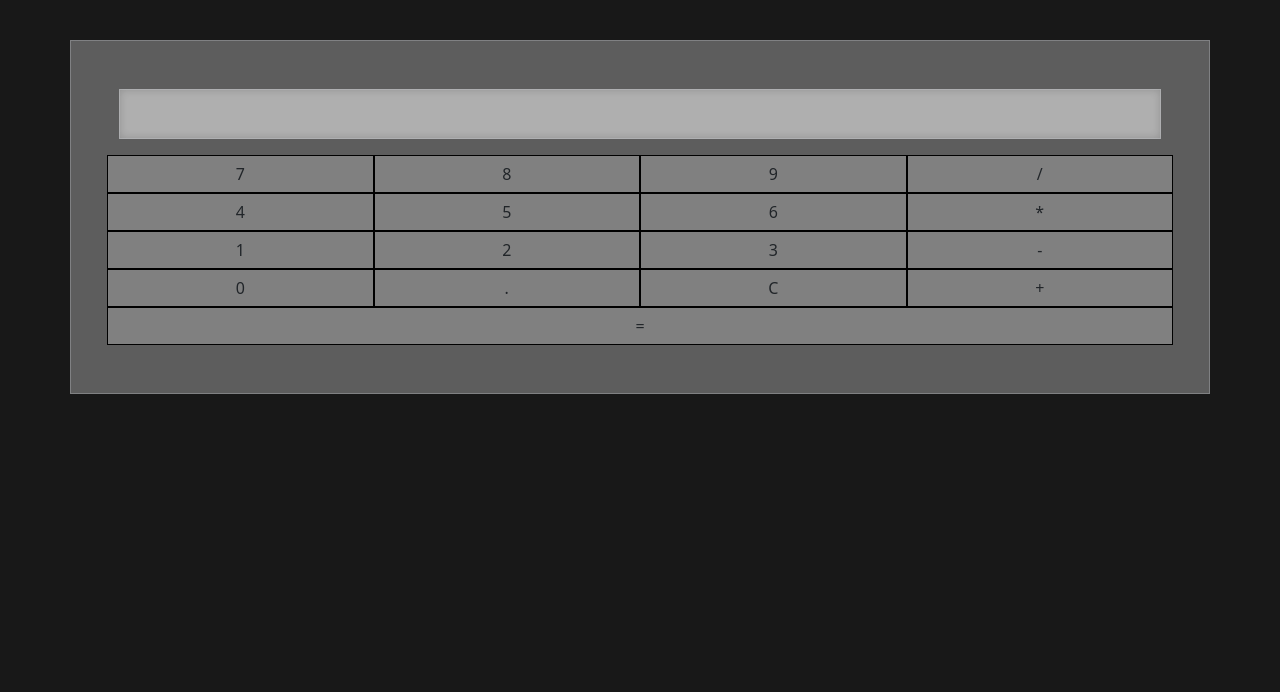
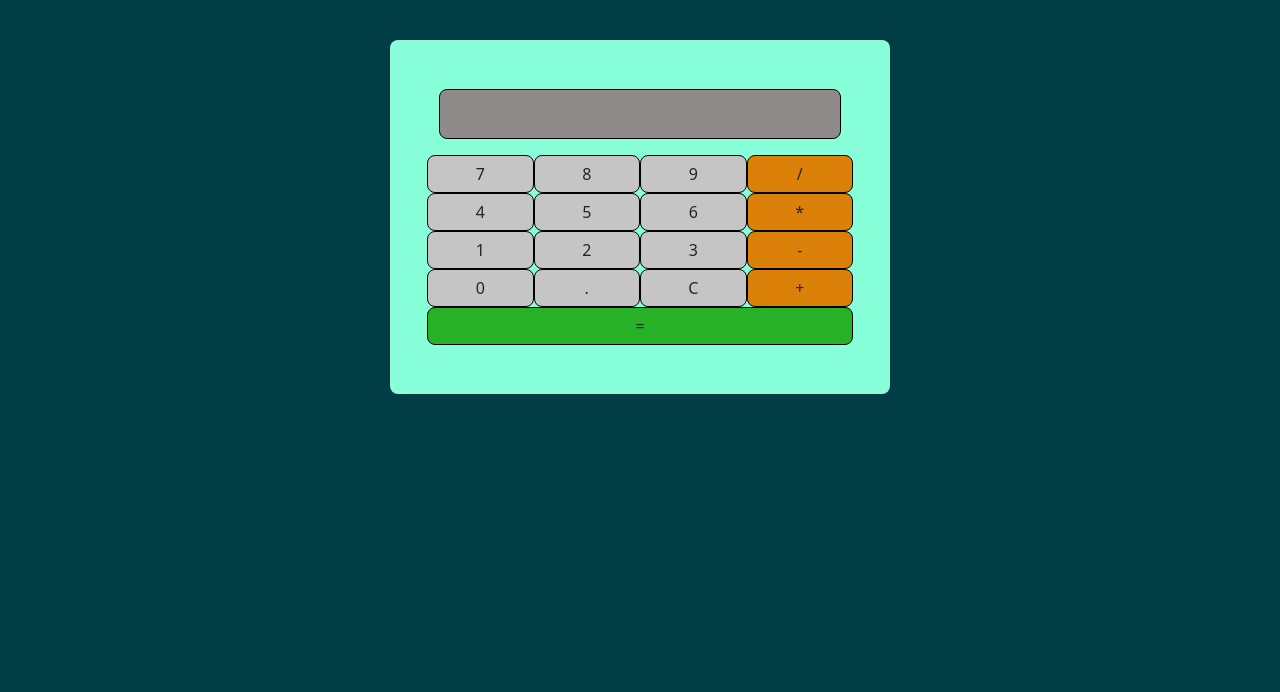
Before and after one commit to JuanAndresSalas/calculadora, a website: page index.html in a window 1280 px wide. Shown: the part 108-800 px from the top of the page. Drawn offline with nearby package versions, Linux system fonts and the light colour scheme.

Commit message:
estiloFinal

```diff
--- a/index.html
+++ b/index.html
@@ -12,36 +12,36 @@
     <title>Calculadora - Juan Salas</title>
 </head>
 <body>
-    <h1 class="mb-5">Calculadora</h1>
+    <h1 class="mb-5 border-bottom ">Calculadora</h1>
     <main>
-        <div class="container mb-5 p-5" id="cuerpo">
-            <div class="container mb-3" id="resultado"></div>
+        <div class="container mb-5 p-5 rounded-3" id="fondo-calculadora">
+            <div class="container mb-3 rounded-3" id="resultado"></div>
             <div class="row">
-                <button class="col btn" id="siete" value="7">7</button>
-                <button class="col btn" id="ocho" value="8">8</button>
-                <button class="col btn" id="nueve" value="9">9</button>
-                <button class="col btn" id="division" value="division">/</button>
+                <button class="col btn numero rounded-3" id="siete" value="7">7</button>
+                <button class="col btn numero rounded-3" id="ocho" value="8">8</button>
+                <button class="col btn numero rounded-3" id="nueve" value="9">9</button>
+                <button class="col btn operador rounded-3" id="division" value="division">/</button>
             </div>
             <div class="row">
-                <button class="col btn" id='cuatro' value="4">4</button>
-                <button class="col btn" id="cinco" value="5">5</button>
-                <button class="col btn" id="seis" value="6">6</button>
-                <button class="col btn" id="multiplicacion" value="multiplicacion">*</button>
+                <button class="col btn numero rounded-3" id='cuatro' value="4">4</button>
+                <button class="col btn numero rounded-3" id="cinco" value="5">5</button>
+                <button class="col btn numero rounded-3" id="seis" value="6">6</button>
+                <button class="col btn operador rounded-3" id="multiplicacion" value="multiplicacion">*</button>
             </div>
             <div class="row">
-                <button class="col btn" id="uno" value="1">1</button>
-                <button class="col btn" id="dos" value="2">2</button>
-                <button class="col btn" id="tres" value="3">3</button>
-                <button class="col btn" id="resta" value="resta">-</button>
+                <button class="col btn numero rounded-3" id="uno" value="1">1</button>
+                <button class="col btn numero rounded-3" id="dos" value="2">2</button>
+                <button class="col btn numero rounded-3" id="tres" value="3">3</button>
+                <button class="col btn operador rounded-3" id="resta" value="resta">-</button>
             </div>
             <div class="row">
-                <button class="col btn" id="cero" value="0" >0</button>
-                <button class="col btn" id="punto" value="punto">.</button>
-                <button class="col btn" id="clear" value="clear">C</button>
-                <button class="col btn" id="suma" value="suma">+</button>
+                <button class="col btn numero rounded-3" id="cero" value="0" >0</button>
+                <button class="col btn numero rounded-3" id="punto" value="punto">.</button>
+                <button class="col btn rounded-3 " id="clear" value="clear">C</button>
+                <button class="col btn operador rounded-3" id="suma" value="suma">+</button>
             </div>
             <div class="row">
-                <button class="col btn" id="igual" value="igual">=</button>
+                <button class="col btn rounded-3" id="igual" value="igual">=</button>
             </div>
         </div>
 
--- a/scss/custom.scss
+++ b/scss/custom.scss
@@ -6,47 +6,65 @@
 }
 
 body{
-    background-color: rgb(24, 24, 24)!important;
+    background-color: rgb(1, 61, 68)!important;
 }
 
 
 
 .container{
-    background: rgba(255, 255, 255, .3);
+    background: rgba(255, 255, 255, 0.3);
     -webkit-backdrop-filter: blur(5px);
     backdrop-filter: blur(5px);
     border: 1.5px solid rgba(209, 213, 219, 0.3);
 }
 
 #resultado{
+    background-color: rgb(143, 139, 139);
     font-family: "calculator"!important;
     height: 50px;
     font-size: 40px;
+    border: 1px black solid;
 }
 
 h1{
     display: flex;
     justify-content: center;
     font-family: "calculator"!important;
-    color: rgb(255, 255, 255);
+    color: rgb(0, 0, 0);
     height: 100px;
     font-size: 5em !important;
+    background-color: rgb(135, 255, 217)
 }
 
 .btn{
     font-family:'Courier New', Courier, monospace;
-    background-color: grey!important;
+    background-color: rgb(197, 197, 197)!important;
     color: rgba(0, 0, 0,1);
     border: 1px black solid!important;
     border-radius: 0!important
 }
 
 .btn:hover{
-    box-shadow: inset 0 0 20px rgba(255, 255, 255, 0.5), 0 0 20px rgba(255, 255, 255, 0.4)!important;
+    box-shadow: inset 0 0 1px rgba(255, 255, 255, 0.9), 0 0 20px rgb(255, 255, 255)!important;
   outline-color: rgba(255, 255, 255, 0)!important;
   outline-offset: 80px!important;
-  text-shadow: 1px 1px 6px rgb(255, 255, 255)!important;
+  text-shadow: 10px 10px 10px rgb(255, 255, 255)!important;
   transform: scale(1.1);
 
 }
+
+#fondo-calculadora{
+    min-width: 150px;
+    max-width: 500px;
+    background-color: rgb(135, 255, 217)
+}
+
+.operador{
+    background-color: rgb(219, 128, 9)!important
+}
+
+#igual{
+    background-color: rgb(38, 177, 38)!important
+}
+
 @import "../node_modules/bootstrap/scss/bootstrap";
```
Also changed, not shown: scss/custom.css, 1 other file.
